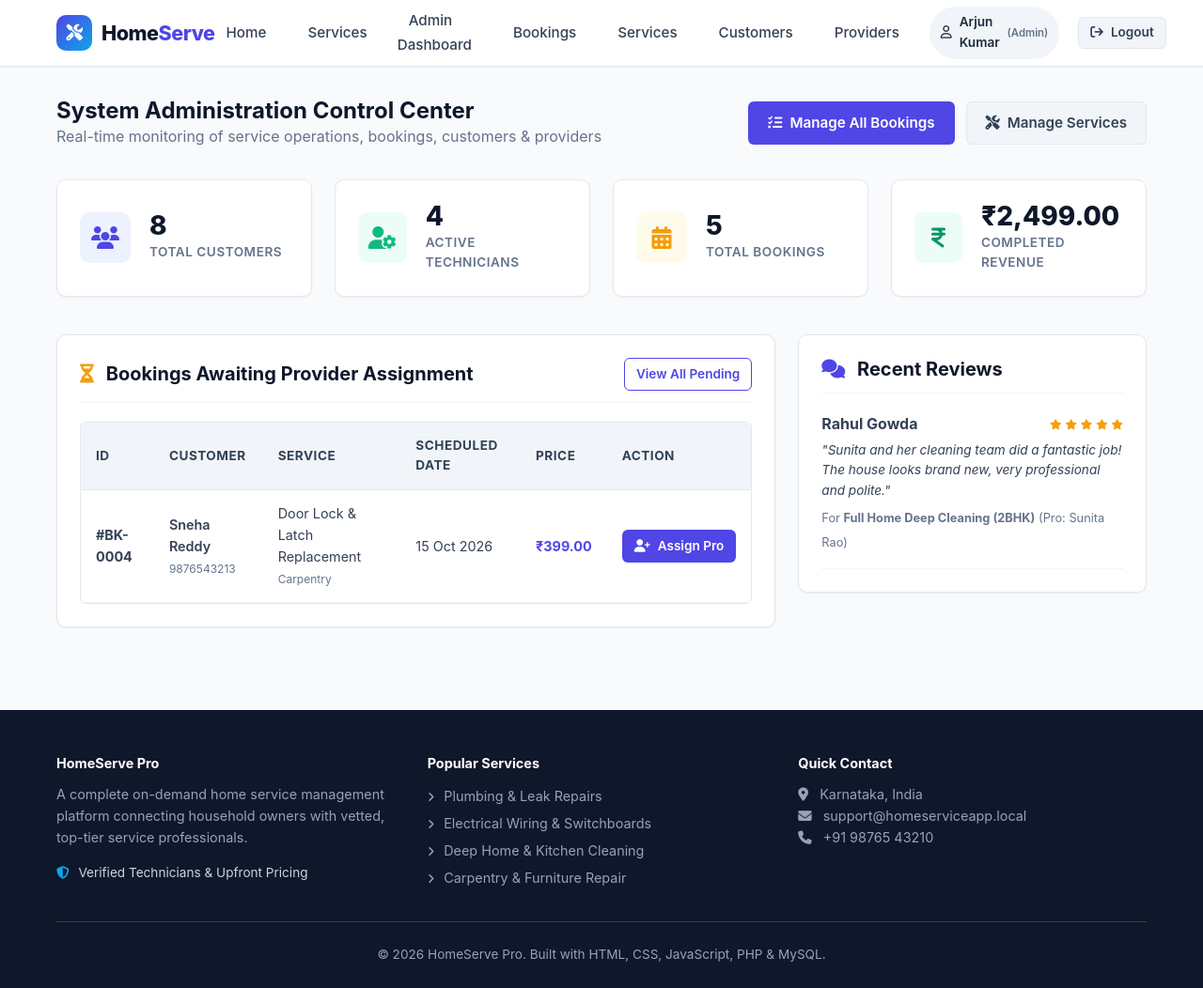
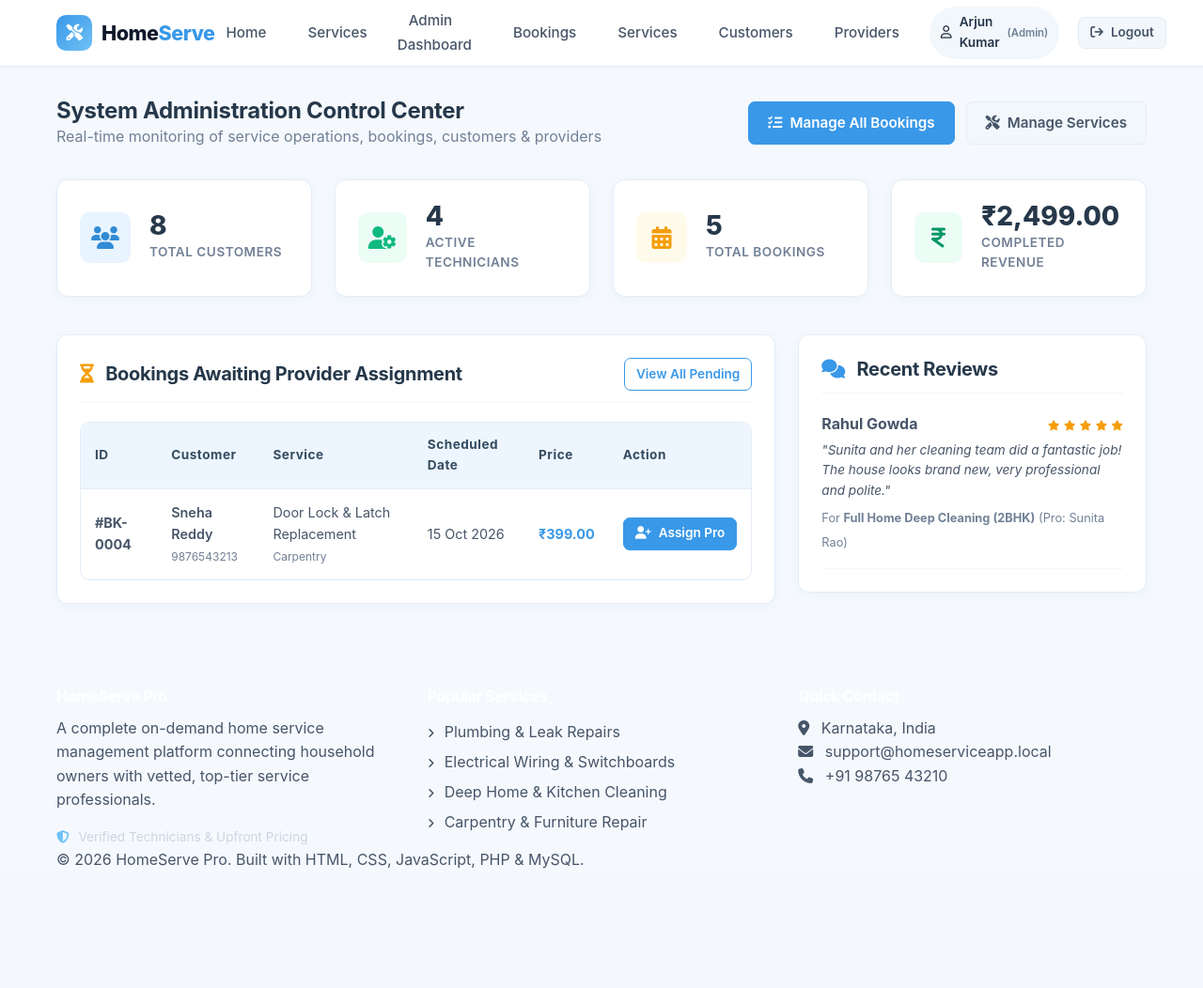
Before and after one commit to nandithav20-lang/home-service, a PHP site: page /admin/dashboard.php in a window 1280 px wide. Shown: the whole page at 94% size. After the commit the page ends 925 px from the top, so only its background shows below. Run offline with PHP 8.4, Linux system fonts and the light colour scheme; a user stored in the database is signed in; data comes from the database, SQL or seed files in the repository.

Commit message:
Update home service app design

```diff
--- a/assets/css/style.css
+++ b/assets/css/style.css
@@ -53,7 +53,12 @@ body {
 }
 
 /* Typography */
-h1, h2, h3, h4, h5, h6 {
+h1,
+h2,
+h3,
+h4,
+h5,
+h6 {
   color: var(--dark);
   font-weight: 700;
   line-height: 1.25;
@@ -137,7 +142,8 @@ a:hover {
   transition: var(--transition);
 }
 
-.nav-link:hover, .nav-link.active {
+.nav-link:hover,
+.nav-link.active {
   color: var(--primary);
   background-color: var(--primary-light);
 }
@@ -175,6 +181,7 @@ a:hover {
   background-color: var(--primary);
   color: var(--white) !important;
 }
+
 .btn-primary:hover {
   background-color: var(--primary-hover);
   box-shadow: 0 4px 12px rgba(79, 70, 229, 0.3);
@@ -185,6 +192,7 @@ a:hover {
   color: var(--gray-700);
   border-color: var(--gray-200);
 }
+
 .btn-secondary:hover {
   background-color: var(--gray-200);
   color: var(--dark);
@@ -194,6 +202,7 @@ a:hover {
   background-color: var(--success);
   color: var(--white) !important;
 }
+
 .btn-success:hover {
   background-color: #059669;
 }
@@ -202,6 +211,7 @@ a:hover {
   background-color: var(--danger);
   color: var(--white) !important;
 }
+
 .btn-danger:hover {
   background-color: #dc2626;
 }
@@ -211,6 +221,7 @@ a:hover {
   border-color: var(--primary);
   color: var(--primary);
 }
+
 .btn-outline:hover {
   background: var(--primary);
   color: var(--white) !important;
@@ -254,9 +265,17 @@ a:hover {
   gap: 1.5rem;
 }
 
-.grid-2 { grid-template-columns: repeat(2, minmax(0, 1fr)); }
-.grid-3 { grid-template-columns: repeat(3, minmax(0, 1fr)); }
-.grid-4 { grid-template-columns: repeat(4, minmax(0, 1fr)); }
+.grid-2 {
+  grid-template-columns: repeat(2, minmax(0, 1fr));
+}
+
+.grid-3 {
+  grid-template-columns: repeat(3, minmax(0, 1fr));
+}
+
+.grid-4 {
+  grid-template-columns: repeat(4, minmax(0, 1fr));
+}
 
 .card {
   background: var(--white);
@@ -302,10 +321,25 @@ a:hover {
   font-size: 1.5rem;
 }
 
-.stat-icon.primary { background: var(--primary-light); color: var(--primary); }
-.stat-icon.success { background: var(--success-bg); color: var(--success); }
-.stat-icon.warning { background: var(--warning-bg); color: var(--warning); }
-.stat-icon.danger { background: var(--danger-bg); color: var(--danger); }
+.stat-icon.primary {
+  background: var(--primary-light);
+  color: var(--primary);
+}
+
+.stat-icon.success {
+  background: var(--success-bg);
+  color: var(--success);
+}
+
+.stat-icon.warning {
+  background: var(--warning-bg);
+  color: var(--warning);
+}
+
+.stat-icon.danger {
+  background: var(--danger-bg);
+  color: var(--danger);
+}
 
 .stat-num {
   font-size: 1.75rem;
@@ -334,12 +368,40 @@ a:hover {
   letter-spacing: 0.5px;
 }
 
-.badge-pending { background-color: var(--warning-bg); color: #b45309; border: 1px solid #fde68a; }
-.badge-accepted { background-color: var(--info-bg); color: #1d4ed8; border: 1px solid #bfdbfe; }
-.badge-progress { background-color: #f3e8ff; color: #7e22ce; border: 1px solid #e9d5ff; }
-.badge-completed { background-color: var(--success-bg); color: #047857; border: 1px solid #a7f3d0; }
-.badge-cancelled { background-color: var(--danger-bg); color: #b91c1c; border: 1px solid #fecaca; }
-.badge-default { background-color: var(--gray-100); color: var(--gray-700); }
+.badge-pending {
+  background-color: var(--warning-bg);
+  color: #b45309;
+  border: 1px solid #fde68a;
+}
+
+.badge-accepted {
+  background-color: var(--info-bg);
+  color: #1d4ed8;
+  border: 1px solid #bfdbfe;
+}
+
+.badge-progress {
+  background-color: #f3e8ff;
+  color: #7e22ce;
+  border: 1px solid #e9d5ff;
+}
+
+.badge-completed {
+  background-color: var(--success-bg);
+  color: #047857;
+  border: 1px solid #a7f3d0;
+}
+
+.badge-cancelled {
+  background-color: var(--danger-bg);
+  color: #b91c1c;
+  border: 1px solid #fecaca;
+}
+
+.badge-default {
+  background-color: var(--gray-100);
+  color: var(--gray-700);
+}
 
 /* Alerts */
 .alert {
@@ -350,10 +412,29 @@ a:hover {
   font-size: 0.95rem;
 }
 
-.alert-success { background: var(--success-bg); color: #065f46; border: 1px solid #a7f3d0; }
-.alert-danger { background: var(--danger-bg); color: #991b1b; border: 1px solid #fecaca; }
-.alert-warning { background: var(--warning-bg); color: #92400e; border: 1px solid #fde68a; }
-.alert-info { background: var(--info-bg); color: #1e40af; border: 1px solid #bfdbfe; }
+.alert-success {
+  background: var(--success-bg);
+  color: #065f46;
+  border: 1px solid #a7f3d0;
+}
+
+.alert-danger {
+  background: var(--danger-bg);
+  color: #991b1b;
+  border: 1px solid #fecaca;
+}
+
+.alert-warning {
+  background: var(--warning-bg);
+  color: #92400e;
+  border: 1px solid #fde68a;
+}
+
+.alert-info {
+  background: var(--info-bg);
+  color: #1e40af;
+  border: 1px solid #bfdbfe;
+}
 
 /* Forms */
 .form-group {
@@ -427,95 +508,150 @@ textarea.form-control {
   background-color: #f8fafc;
 }
 
-/* Category & Service Cards */
-.cat-card {
-  background: var(--white);
-  border: 1px solid var(--gray-200);
-  border-radius: var(--radius-md);
-  padding: 1.5rem;
-  text-align: center;
-  transition: var(--transition);
-  cursor: pointer;
-  display: block;
+/* Clean Light Blue Dashboard Theme */
+
+:root {
+  --primary: #3998e8;
+  --primary-hover: #2583d2;
+  --primary-light: #eaf5ff;
+  --secondary: #70c1f5;
+  --light: #f6faff;
+  --white: #ffffff;
+  --gray-900: #243447;
+  --gray-700: #475569;
+  --gray-500: #718096;
+  --gray-300: #d7e3ef;
+  --gray-200: #e5edf5;
+  --gray-100: #f2f7fc;
 }
 
-.cat-card:hover {
-  border-color: var(--primary);
-  transform: translateY(-4px);
-  box-shadow: var(--shadow-hover);
+/* Page background */
+body {
+  background: #f5f9fe;
+  color: #475569;
 }
 
-.cat-card-icon {
-  width: 60px;
-  height: 60px;
-  background: var(--primary-light);
-  color: var(--primary);
-  font-size: 1.75rem;
-  border-radius: 50%;
-  display: flex;
-  align-items: center;
-  justify-content: center;
-  margin: 0 auto 1rem;
+/* Dashboard headings */
+h1,
+h2,
+h3,
+h4 {
+  color: #26384a;
+  letter-spacing: -0.3px;
 }
 
-.service-card {
-  background: var(--white);
-  border: 1px solid var(--gray-200);
-  border-radius: var(--radius-md);
-  padding: 1.5rem;
-  display: flex;
-  flex-direction: column;
-  justify-content: space-between;
-  transition: var(--transition);
+h1 {
+  margin-bottom: 12px;
 }
 
-.service-card:hover {
-  transform: translateY(-3px);
-  box-shadow: var(--shadow-md);
-  border-color: var(--primary);
+/* Dashboard cards and statistics */
+.card,
+.stat-card,
+.dashboard-card,
+.stats-card {
+  background: #ffffff;
+  border: 1px solid #e3edf7;
+  border-radius: 12px;
+  box-shadow: 0 3px 12px rgba(60, 110, 160, 0.05);
+  transition: box-shadow 0.2s ease;
 }
 
-.service-card-price {
-  font-size: 1.35rem;
-  font-weight: 800;
-  color: var(--primary);
-  margin: 0.75rem 0;
+.card:hover,
+.stat-card:hover,
+.dashboard-card:hover,
+.stats-card:hover {
+  box-shadow: 0 6px 18px rgba(60, 110, 160, 0.09);
 }
 
-/* Star Rating */
-.star-rating {
-  display: inline-flex;
-  gap: 4px;
-  color: #f59e0b;
-  font-size: 1.1rem;
+/* Statistics */
+.stat-icon.primary {
+  background: #e8f4ff;
+  color: #318bd5;
 }
 
-/* Footer */
-.footer {
-  background: var(--dark);
-  color: #94a3b8;
-  padding: 3rem 0 1.5rem;
-  margin-top: auto;
-  font-size: 0.9rem;
+.stat-num {
+  color: #26384a;
 }
 
-.footer-bottom {
-  text-align: center;
-  padding-top: 1.5rem;
-  border-top: 1px solid #334155;
-  margin-top: 2rem;
-  font-size: 0.85rem;
+/* Buttons */
+.btn,
+button {
+  border-radius: 7px;
 }
 
-/* Responsive */
-@media (max-width: 992px) {
-  .grid-4 { grid-template-columns: repeat(2, minmax(0, 1fr)); }
-  .grid-3 { grid-template-columns: repeat(2, minmax(0, 1fr)); }
+.btn-primary {
+  background: #3998e8;
+  border-color: #3998e8;
 }
 
+.btn-primary:hover {
+  background: #2583d2;
+}
+
+/* Tables */
+.table-responsive {
+  background: #ffffff;
+  border: 1px solid #e3edf7;
+  border-radius: 10px;
+  overflow-x: auto;
+}
+
+.table th {
+  background: #edf6ff;
+  color: #344b60;
+  text-transform: none;
+}
+
+.table td,
+.table th {
+  padding: 13px 15px;
+}
+
+.table tbody tr:hover {
+  background: #f7fbff;
+}
+
+/* Forms */
+.form-control {
+  border-radius: 7px;
+  border-color: #d7e3ef;
+}
+
+.form-control:focus {
+  border-color: #70b8f0;
+  box-shadow: 0 0 0 3px rgba(57, 152, 232, 0.12);
+}
+
+/* Service and category cards */
+.service-card,
+.cat-card {
+  background: #ffffff;
+  border: 1px solid #e3edf7;
+  border-radius: 12px;
+}
+
+.service-card:hover,
+.cat-card:hover {
+  border-color: #9bcdf5;
+  box-shadow: 0 6px 18px rgba(60, 110, 160, 0.08);
+  transform: translateY(-2px);
+}
+
+/* Mobile layout */
 @media (max-width: 768px) {
-  .grid-4, .grid-3, .grid-2 { grid-template-columns: 1fr; }
-  .nav-container { height: auto; padding: 1rem 0; flex-direction: column; gap: 1rem; }
-  .nav-links { flex-wrap: wrap; justify-content: center; }
-  .hero h1 { font-size: 2rem; }
+  .container {
+    padding-left: 14px;
+    padding-right: 14px;
+  }
+
+  .card,
+  .stat-card,
+  .dashboard-card,
+  .stats-card {
+    padding: 16px;
+  }
+
+  .table-responsive {
+    max-width: 100%;
+  }
 }
```
